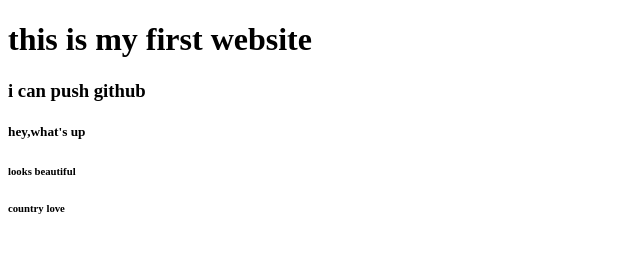
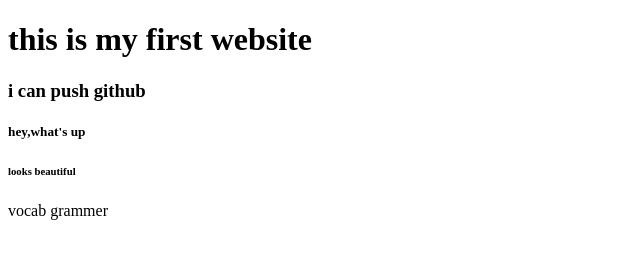
Before and after one commit to asickbappy/my-first-website, a plain HTML site: page index.html in a window 1280 px wide. Shown: the whole page, without its empty margins (0-640 px from the left). Drawn offline with Linux system fonts and the light colour scheme.

Commit message:
code is done

```diff
--- a/index.html
+++ b/index.html
@@ -11,6 +11,6 @@
     <h3>i can push github</h3>
     <h5>hey,what's up</h5>
     <h6>looks beautiful</h6>
-    <h6>country love</h6>
+    <p>vocab grammer</p>
 </body>
 </html>
```
